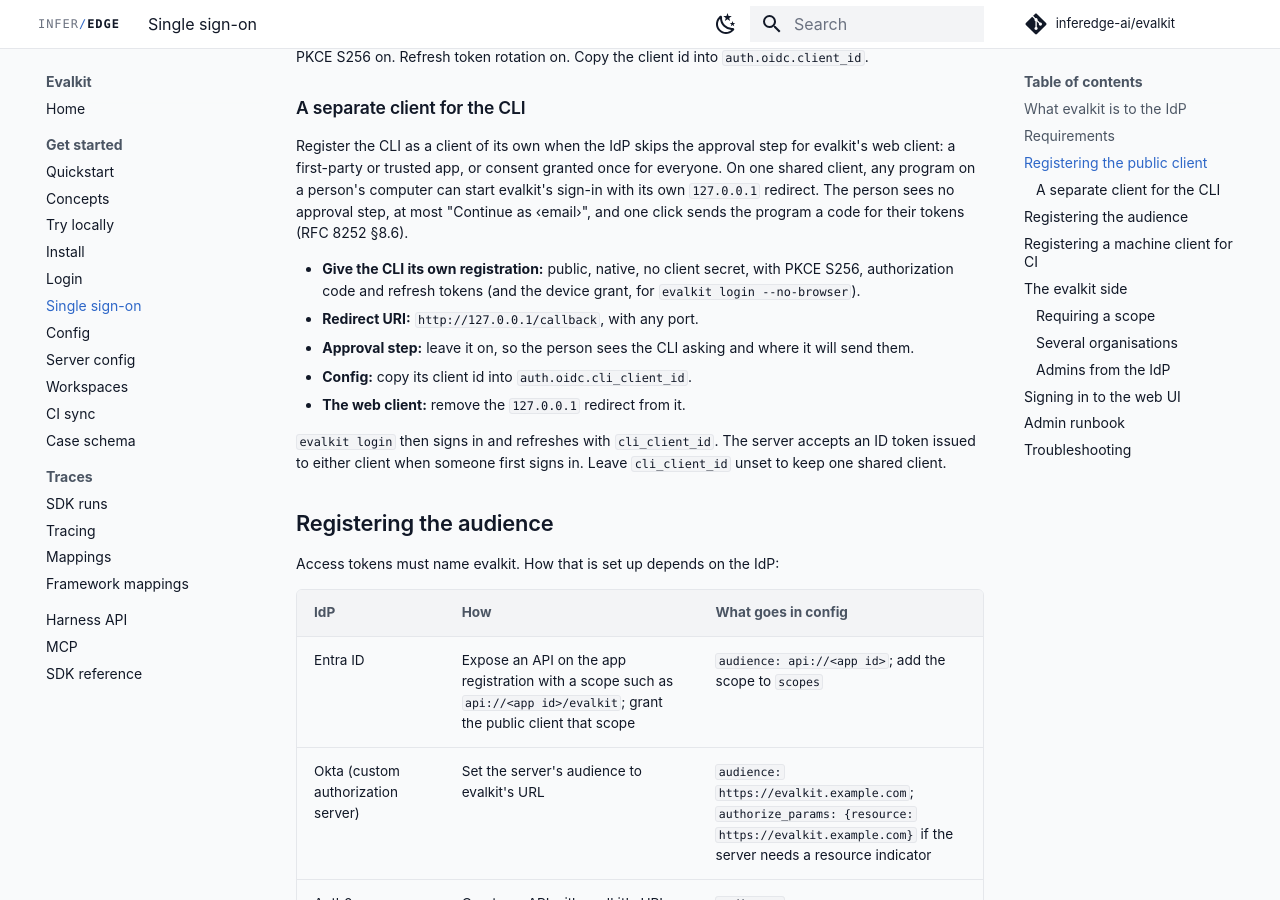
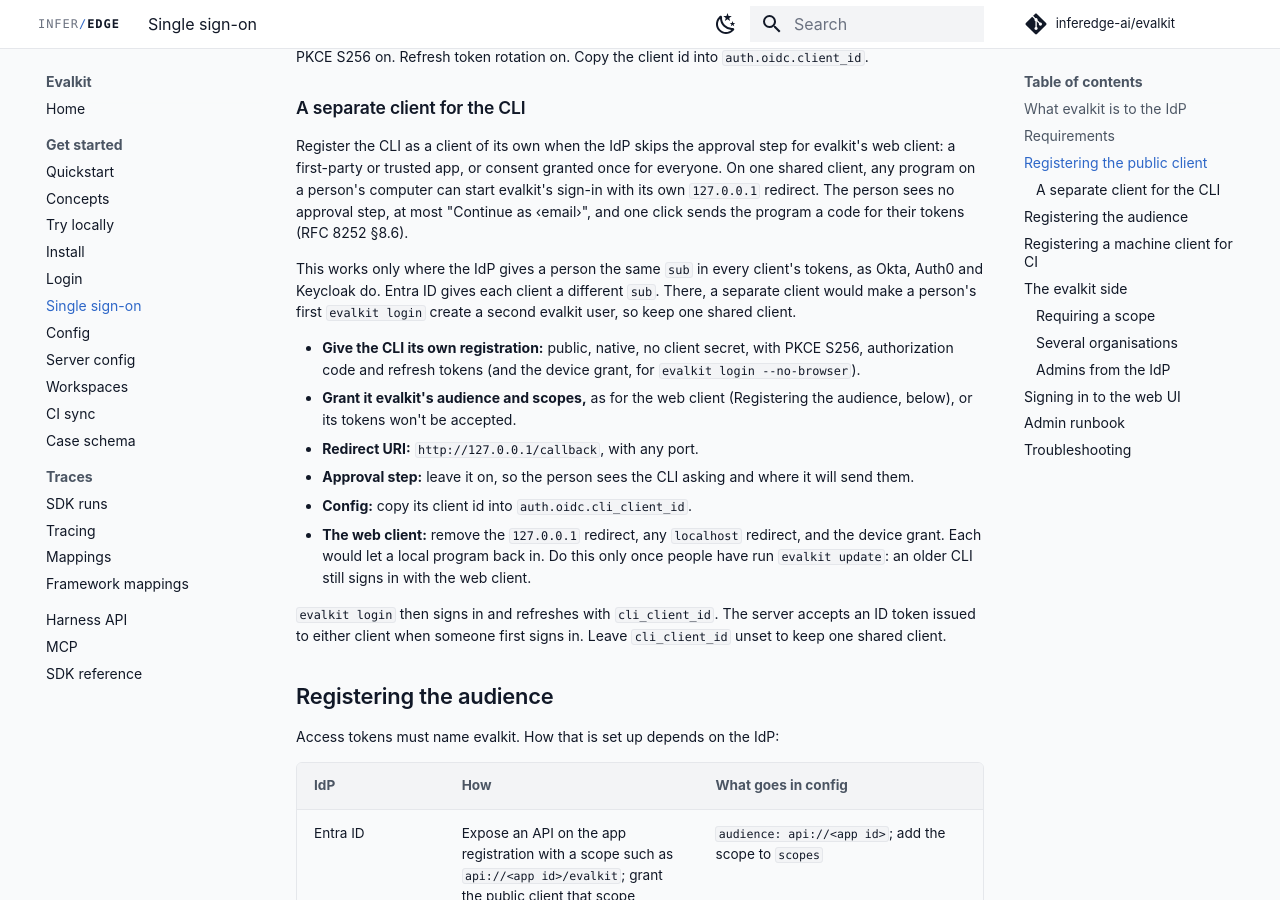
Before and after one commit to inferedge-ai/evalkit, an MkDocs documentation site: the page built from docs/user/sso.md, in a window 1280 px wide and 900 px high, scrolled down 1972 px. Built offline with MkDocs 1.6.1 and Material for MkDocs 9.7.7, drawn with Linux system fonts in a browser that asks for light colours; comment, search, counter and statistics services are not loaded; the version menu is left out.

Commit message:
Say when a separate CLI client works, and have evalkit login say to update on an incompatible server
Co-Authored-By: Claude Opus 5.5 <noreply@anthropic.com>

```diff
--- a/docs/user/sso.md
+++ b/docs/user/sso.md
@@ -57,14 +57,24 @@ computer can start evalkit's sign-in with its own `127.0.0.1` redirect. The
 person sees no approval step, at most "Continue as ‹email›", and one click
 sends the program a code for their tokens (RFC 8252 §8.6).
 
+This works only where the IdP gives a person the same `sub` in every
+client's tokens, as Okta, Auth0 and Keycloak do. Entra ID gives each client
+a different `sub`. There, a separate client would make a person's first
+`evalkit login` create a second evalkit user, so keep one shared client.
+
 - **Give the CLI its own registration:** public, native, no client secret,
   with PKCE S256, authorization code and refresh tokens (and the device
   grant, for `evalkit login --no-browser`).
+- **Grant it evalkit's audience and scopes,** as for the web client
+  (Registering the audience, below), or its tokens won't be accepted.
 - **Redirect URI:** `http://127.0.0.1/callback`, with any port.
 - **Approval step:** leave it on, so the person sees the CLI asking and
   where it will send them.
 - **Config:** copy its client id into `auth.oidc.cli_client_id`.
-- **The web client:** remove the `127.0.0.1` redirect from it.
+- **The web client:** remove the `127.0.0.1` redirect, any `localhost`
+  redirect, and the device grant. Each would let a local program back in.
+  Do this only once people have run `evalkit update`: an older CLI still
+  signs in with the web client.
 
 `evalkit login` then signs in and refreshes with `cli_client_id`. The server
 accepts an ID token issued to either client when someone first signs in.
```
Also changed, not shown: CHANGELOG.md (+8 -4 lines), 2 other files.
